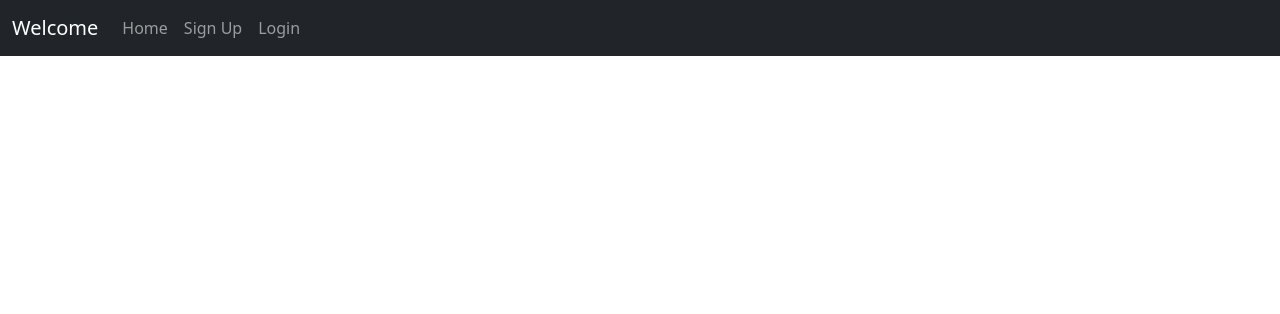
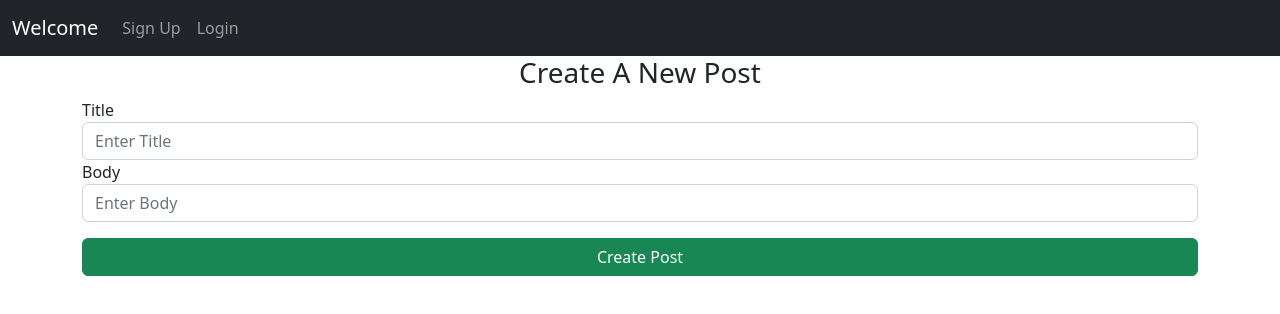
Before and after one commit to samubabu/weekend-proj-social-media, a React (Create React App) app: page /create in a window 1280 px wide. Shown: the top 314 px of the page. Built offline with nearby package versions, Linux system fonts and the light colour scheme.

Commit message:
create post

```diff
--- a/src/App.jsx
+++ b/src/App.jsx
@@ -5,26 +5,39 @@ import Home from "./components/Home";
 import Signup from "./components/Signup";
 import Alert from "./components/Alert"
 import Login from './components/Login'
+import CreatePost from './components/CreatePost';
 
 function App() {
   const [message,setMessage] = useState(null);
   const[category,setCategory] =useState(null);
+
+  const[loggedIn, setLoggedIn]=useState(localStorage.getItem('token'));
 
   const flashMessage=(message,category) =>{
     setMessage(message);
     setCategory(category);
   }
 
+  const logUserIn =() =>{
+    setLoggedIn(true);
+  }
+
+  const logUserOut=()=>{
+    setLoggedIn(false);
+    localStorage.removeItem('token');
+  }
+
   return (
   <>
-    <Navbar/>
+    <Navbar loggedIn={loggedIn} logUserOut={logUserOut}/>
     <div className="container">
 
       {message ? <Alert message={message} category={category} flashMessage={flashMessage}/>:null}
       <Routes>
           <Route path='/' element ={<Home/>}/>
           <Route path='/signup' element ={<Signup flashMessage={flashMessage}/>}/>
-          <Route path='/login' element ={<Login/>}/>
+          <Route path='/login' element ={<Login flashMessage={flashMessage} logUserIn={logUserIn}/>}/>
+          <Route path='/create' element ={<CreatePost flashMessage={flashMessage} loggedIn={loggedIn}/>}/>
 
 
       </Routes>
--- /dev/null
+++ b/src/components/CreatePost.jsx
@@ -0,0 +1,61 @@
+import React from 'react';
+import { useNavigate } from 'react-router-dom';
+
+export default function CreatePost(props) {
+
+    const navigate = useNavigate()
+    //useEffect(() => {
+        //if (!props.loggedIn){
+            //props.flashMessage('You must be logged in to view this page', 'warning');
+            //navigate('/login');
+        //}
+    //})
+
+    const handleSubmit = async event => {
+        event.preventDefault();
+        console.log(event);
+
+        // Get the data from the form
+        let title = event.target.title.value;
+        let body = event.target.body.value;
+
+        // Get the token from localStorage
+        let token = localStorage.getItem('token')
+
+        // Set up the request header
+        let myHeaders = new Headers();
+        myHeaders.append('Content-Type', 'application/json');
+        myHeaders.append('Authorization', `Bearer ${token}`);
+
+        let requestBody = JSON.stringify({title, body});
+
+        let res = await fetch("https://kekambas-blog.herokuapp.com//blog/posts", {
+            method: 'POST',
+            headers: myHeaders,
+            body: requestBody
+        });
+
+        if (res.ok){
+            let data = await res.json();
+            props.flashMessage(`${data.title} has been created`, 'primary');
+            navigate('/');
+        } else {
+            props.flashMessage('There was an issue, please try again', 'warning');
+        }
+    }
+
+    return (
+        <>
+            <h3 className="text-center">Create A New Post</h3>
+            <form onSubmit={handleSubmit}>
+                <div className="form-group">
+                    <label htmlFor="title">Title</label>
+                    <input type="text" className='form-control' placeholder='Enter Title' name='title' />
+                    <label htmlFor="body">Body</label>
+                    <input type="text" className='form-control' placeholder='Enter Body' name='body' />
+                    <input type="submit" value="Create Post" className='btn btn-success w-100 mt-3' />
+                </div>
+            </form>
+        </>
+    )
+}
--- a/src/components/Login.jsx
+++ b/src/components/Login.jsx
@@ -27,7 +27,7 @@ let response = await fetch('https://kekambas-blog.herokuapp.com/auth/token', {
 
 if (response.ok){
     let data = await response.json()
-        .then(res=>res.json())
+        //.then(res=>res.json())
         //instead of logging the data, a local storage built  can be used
         //.then (data=>console.log(data))
 
@@ -35,13 +35,14 @@ if (response.ok){
             //store values in local stoarge on the browser
             localStorage.setItem('token',token);
             //redirect back to home back
-            //props.flashMessage("You have succesfully logged in", "success"); NOT WORKING SO I HAD TO COMMENT OUT
+            props.flashMessage("You have succesfully logged in", "success");
+            props.logUserIn()
             navigate('/');
         }
-        //else {
+        else {
             // flash a fail message
-            //props.flashMessage('Your username and/or password are incorrect', 'danger') NOT WORKING SO I HAD TO COMMENT OUT
-        //}
+            props.flashMessage('Your username and/or password are incorrect', 'danger')
+        }
 
     }
   return (
--- a/src/components/Navbar.jsx
+++ b/src/components/Navbar.jsx
@@ -11,10 +11,20 @@ export default function Navbar(props) {
     </button>
     <div className="collapse navbar-collapse" id="navbarNavAltMarkup">
       <div className="navbar-nav">
-        <Link className="nav-link" to ="/">Home</Link>
+
+        {props.loggedIn ?(<>
+          <Link className="nav-link" to ="/">Home</Link>
+          <Link className="nav-link" to="/create">Create Post</Link>
+          <Link className="nav-link" to="/login" onClick={props.logUserOut}>Log Out</Link>
+          </>
+        ):(<>
         <Link className="nav-link" to="/signup">Sign Up</Link>
         <Link className="nav-link" to="/login">Login</Link>
+        </>
+        )
+        }
       </div>
+
     </div>
 
 
```
